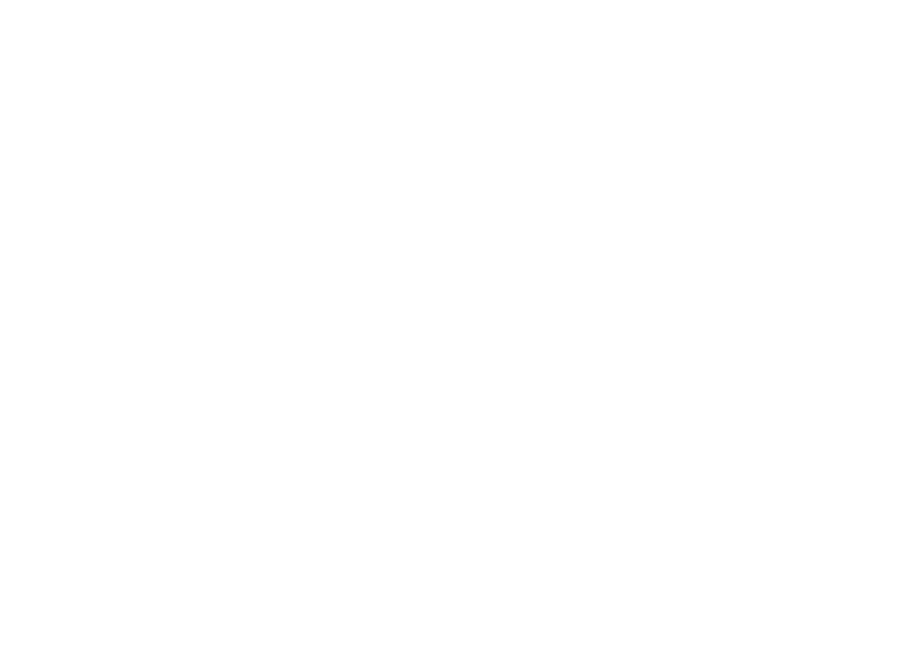
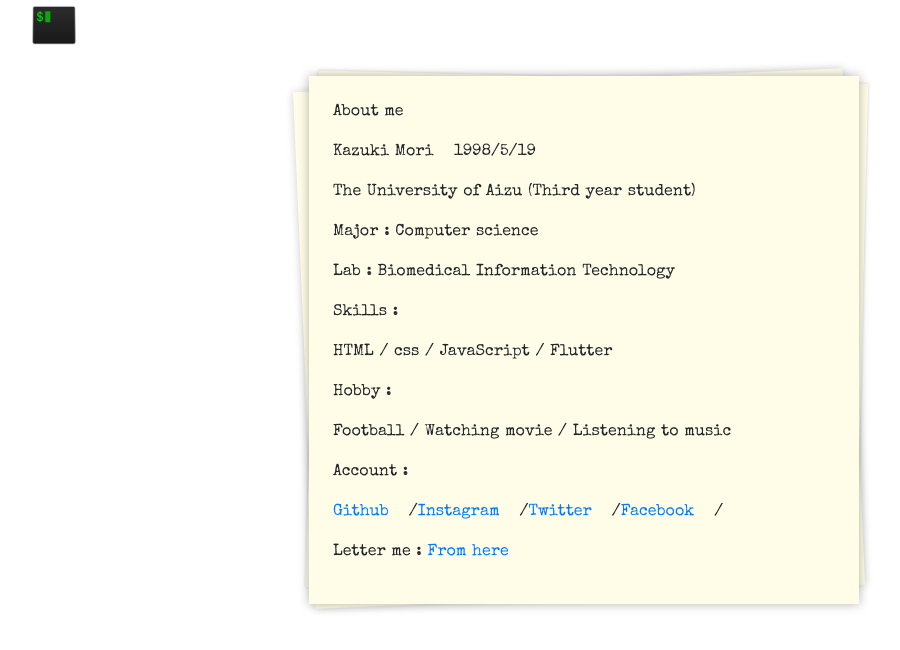
Before and after one commit to kazukimory/Mypage, a Nuxt app: page /for-mobile in a window 1280 px wide. Before the commit this address had no page. Shown: the top 650 px of the page, without its empty margins (56-956 px from the left). Built offline with nearby package versions, Linux system fonts and the light colour scheme.

Commit message:
デザインを編集

```diff
--- /dev/null
+++ b/pages/for-mobile.vue
@@ -0,0 +1,94 @@
+<template>
+<div class="container">
+    <router-link to="/"><img src="~/assets/iTerm2-v3-Hero-logo-icon.jpg" alt="home" class="term"></router-link>
+    <div class="letter">
+        <p>About me</p>
+        <P><span class="d">Kazuki Mori</span><span class="d">1998/5/19</span></P>
+        <p>The University of Aizu (Third year student)</p>
+        <p>Major : Computer science</p>
+        <p>Lab : Biomedical Information Technology</p>
+        <p>Skills : </p>
+        <p>HTML / css / JavaScript / Flutter</p>
+        <p>Hobby : </p>
+        <p>Football  /  Watching movie  /  Listening to music</p>
+        <p>Account : </p>
+        <p><span class="d"><a href="https://github.com/s1250040" target="_blank">Github</a></span><span class="mrg">/</span>
+        <span class="d"><a href="https://www.instagram.com/kazukimory/" target="_blank">Instagram</a></span><span class="mrg">/</span>
+        <span class="d"><a href="https://twitter.com/kazukimory" target="_blank">Twitter</a></span><span class="mrg">/</span>
+        <span class="d"><a href="https://www.facebook.com/K.M.KazukiMory" target="_blank">Facebook</a></span><span class="mrg">/</span>
+        </p>
+        <p>Letter me : <a href="mailto:s1250040a@gmail.com">From here</a></p>
+        <p></p>
+
+    </div>
+</div>
+</template>
+
+<script>
+export default {
+
+}
+</script>
+
+<style scoped>
+@import url('https://fonts.googleapis.com/css?family=Special+Elite&display=swap');
+@media screen and (min-width:300px) {
+
+body {
+    padding-top:20px;
+}
+
+.term{
+    width: 50px;
+    height: 50px;
+}
+
+body {
+  background: linear-gradient(#ccc, #fff);
+  font: 14px sans-serif;
+  padding: 20px;
+}
+p{
+    font-family: 'Special Elite', cursive;
+}
+.letter {
+  /* background: #fff; */
+
+  background: #FFFDE7;
+  box-shadow: 0 0 10px rgba(0,0,0,0.3);
+  margin: 26px auto 0;
+  max-width: 550px;
+  min-height: 300px;
+  padding: 24px;
+  position: relative;
+  width: 80%;
+}
+.letter:before, .letter:after {
+  content: "";
+  height: 98%;
+  position: absolute;
+  width: 100%;
+  z-index: -1;
+}
+.letter:before {
+  /* background: #fafafa; */
+  background: #FFFDE7;
+  box-shadow: 0 0 8px rgba(0,0,0,0.2);
+  left: -5px;
+  top: 4px;
+  transform: rotate(-2.5deg);
+}
+.letter:after {
+  /* background: #f6f6f6; */
+  background: #FFFDE7;
+  box-shadow: 0 0 3px rgba(0,0,0,0.2);
+  right: -3px;
+  top: 1px;
+  transform: rotate(1.4deg);
+}
+
+.d {
+    margin-right : 20px;
+ }
+}
+</style>
--- a/pages/index.vue
+++ b/pages/index.vue
@@ -1,5 +1,6 @@
 <template>
   <div class="container">
+    <div class="mobile"><router-link to="/for-mobile">Click here for mobile-phones</router-link></div>
     <div class="term-head">
       <!-- <button class="red" onClick="if (/Chrome/i.test(navigator.userAgent)) { window.close(); } else { window.open('about:blank', '_self').close(); }"></button> -->
       <button class="red"></button>
@@ -20,7 +21,7 @@
     <p><span class="mrg">$</span><span class="mrg">lab</span></p>
     <p><span class="white">Biomedical Information Technology</span></p>
     <p><span class="mrg">$</span><span class="mrg">skills</span></p>
-    <p><span class="white">HTML / css / JavaScript</span></p>
+    <p><span class="white">HTML / css / JavaScript / Flutter</span></p>
     <p><span class="mrg">$</span><span class="mrg">hobby</span></p>
     <p><span class="white">Football  /  Watching movie  /  Listening to music</span></p>
     <p><span class="mrg">$</span><span class="mrg">account</span></p>
@@ -46,6 +47,26 @@
 </script>
 
 <style scoped>
+/* @media screen and (min-width:480px) {
+  .mobile{
+    display: none;
+  }
+} */
+
+@media screen and (min-width:768px) and ( max-width:1024px) {
+  .mobile{
+  display: none;
+  text-align: center;
+  }
+}
+
+@media screen and (min-width:1024px) {
+   .mobile{
+     display: none;
+     text-align: center;
+   }
+}
+
 *:focus {
   outline: none;
 }
--- a/pages/information.vue
+++ b/pages/information.vue
@@ -13,7 +13,7 @@
 }
 </script>
 
-<style>
+<style scoped>
 body {
     padding-top:20px;
 }
```
